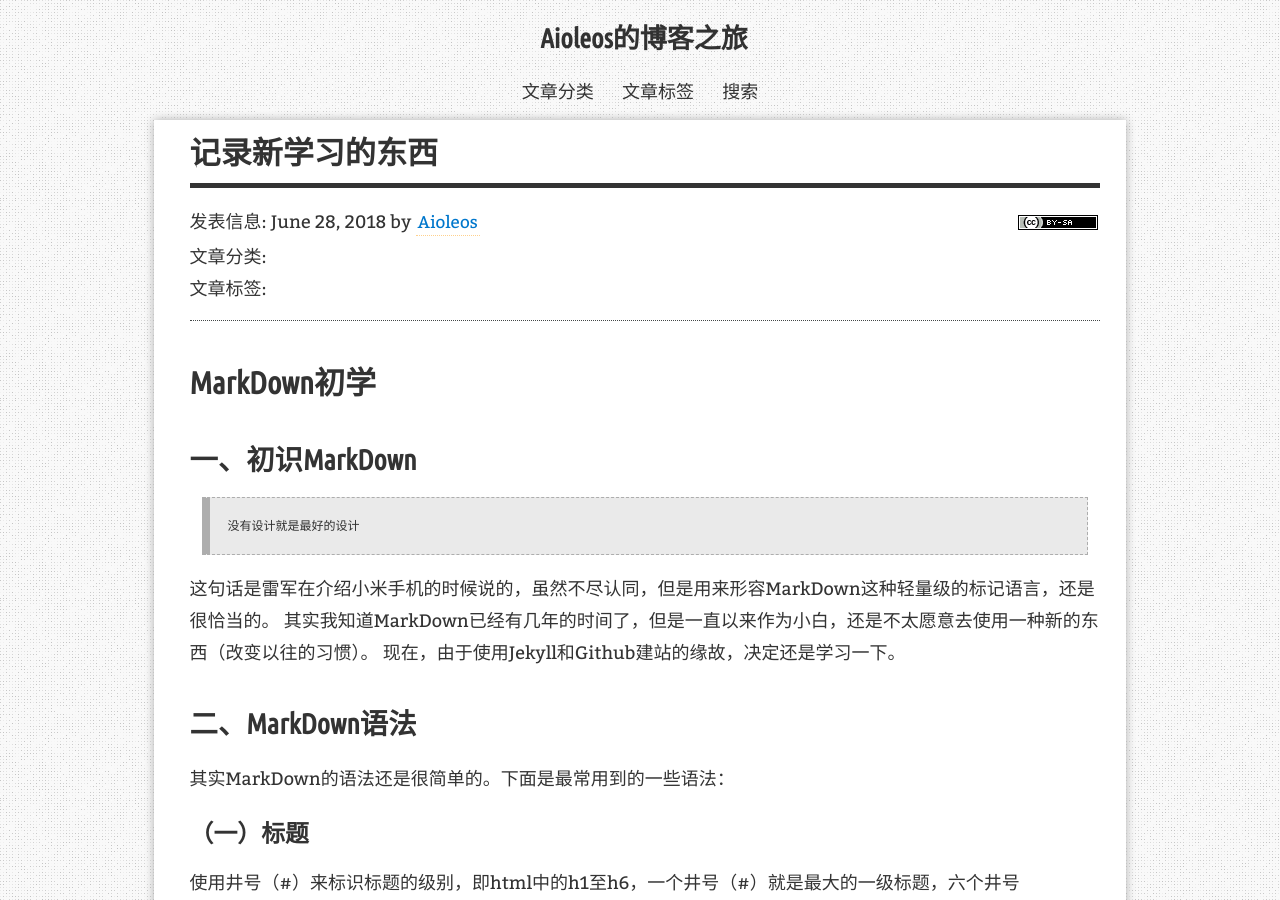
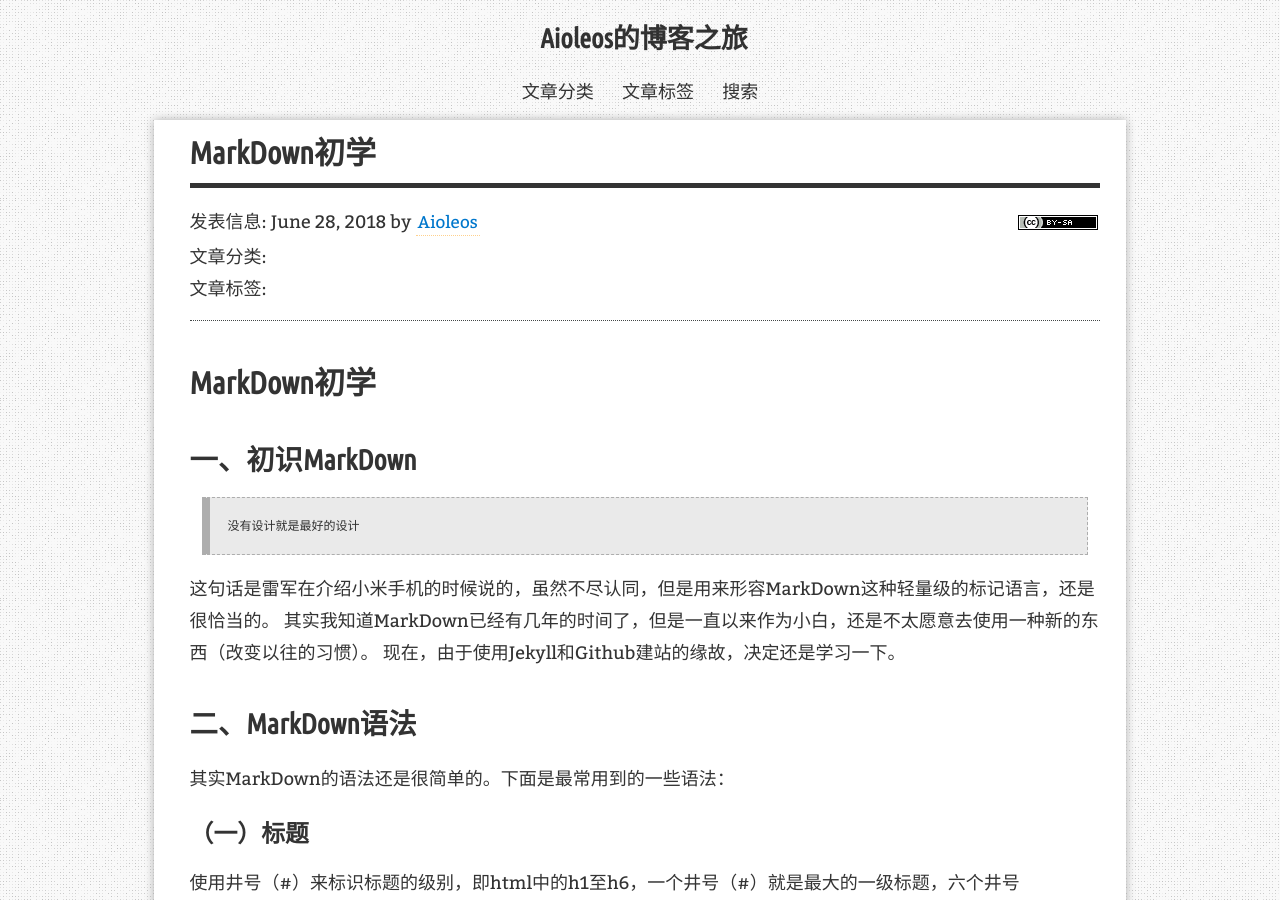
Before and after one commit to Aioleos/Aioleos.github.io, a Jekyll site: the page built from _posts/2018-6-28-learning-MarkDown.markdown, in a window 1280 px wide and 900 px high. Built offline with Jekyll 4.4.1, drawn with Linux system fonts in a browser that asks for light colours; comment, search, counter and statistics services are not loaded.

Commit message:
Update 2018-6-28-learning-MarkDown.markdown

```diff
--- a/_posts/2018-6-28-learning-MarkDown.markdown
+++ b/_posts/2018-6-28-learning-MarkDown.markdown
@@ -1,6 +1,6 @@
 ---
 layout: post
-title:  "记录新学习的东西"
+title:  "MarkDown初学"
 ---
 
 # MarkDown初学
```
